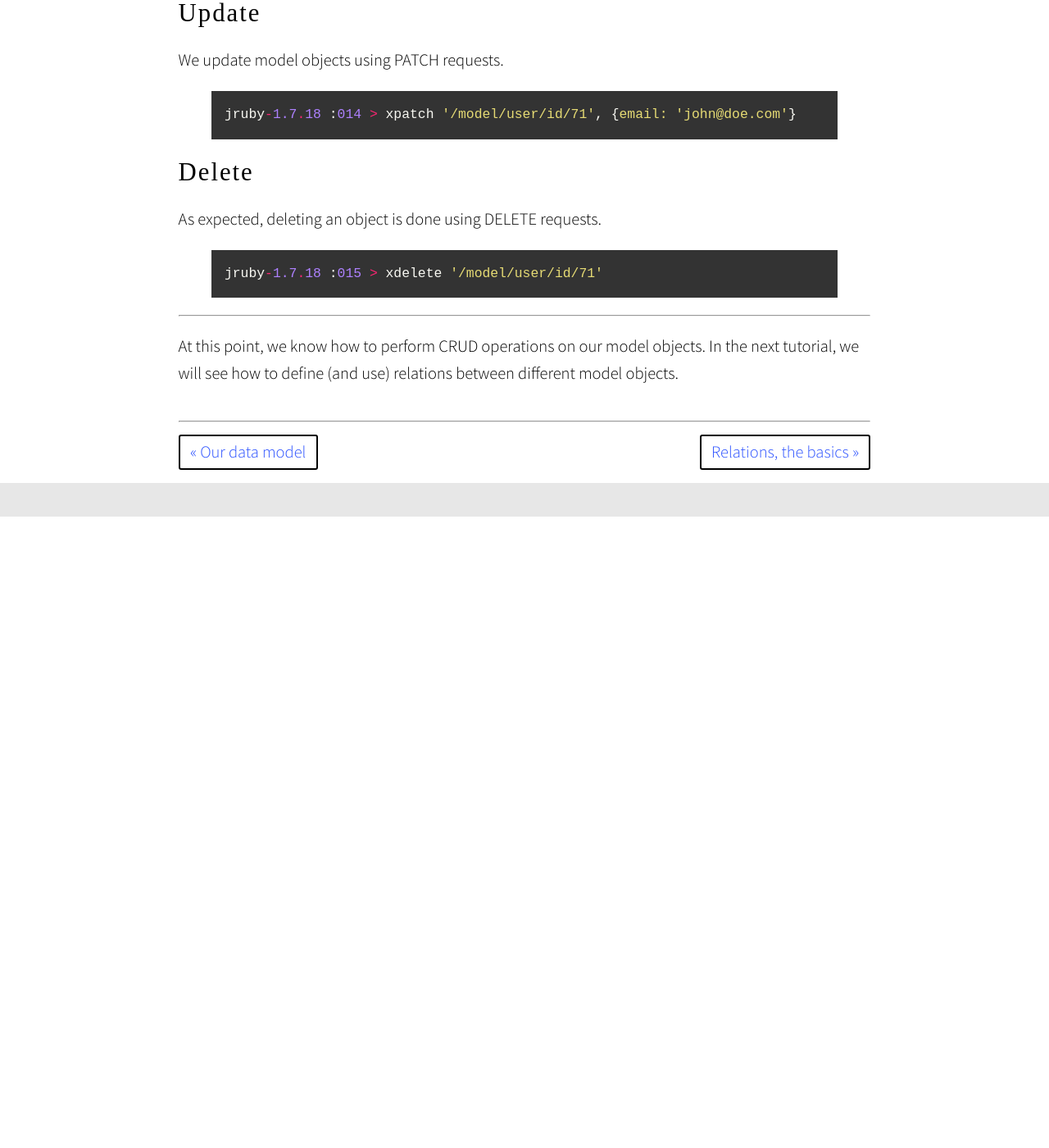
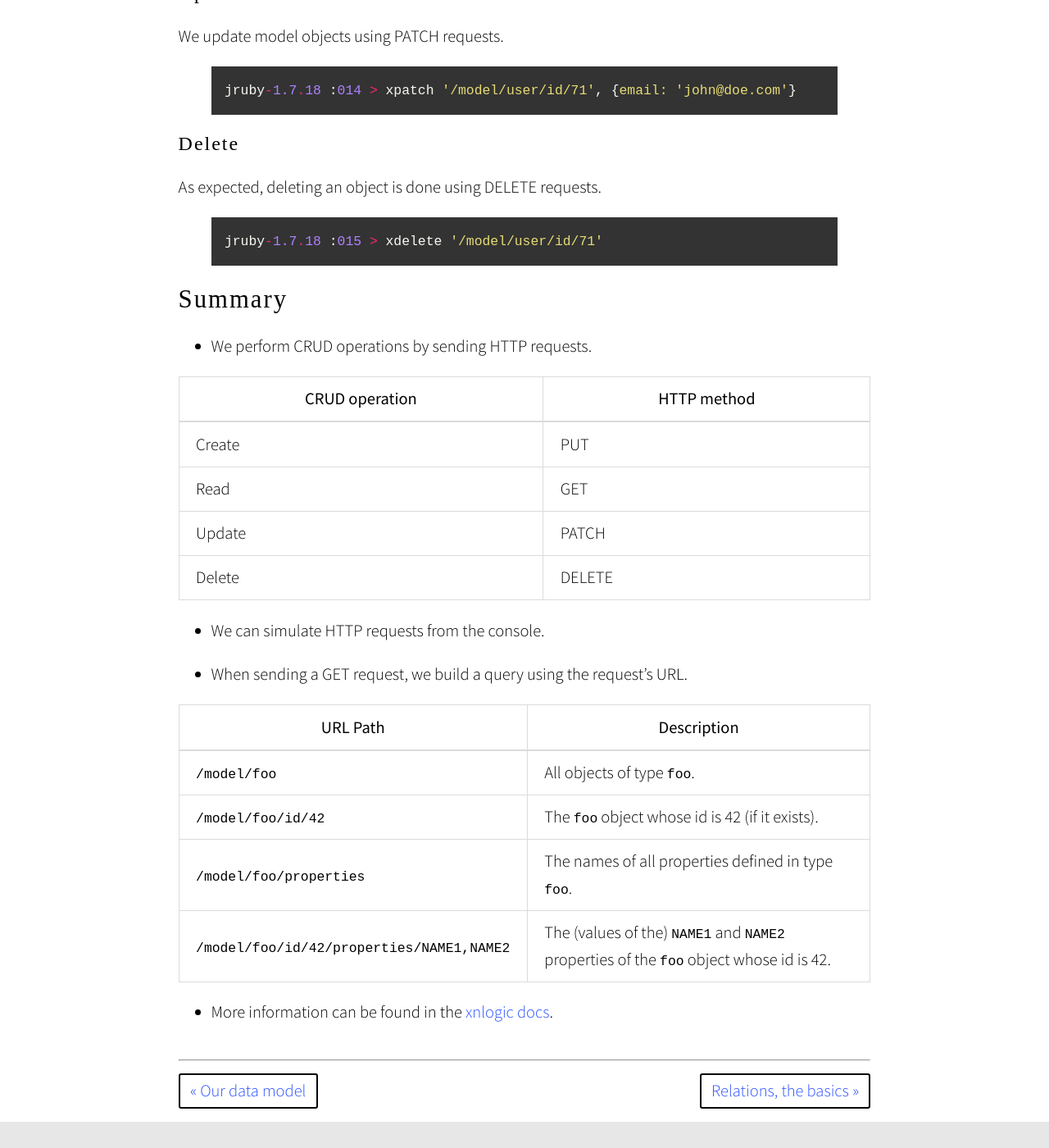
Before and after one commit to xnlogic/getting_started, a Jekyll site: the page built from _posts/2014-01-01-tutorial1-3.md, in a window 1280 px wide and 1400 px high, scrolled down 3105 px. Shown: the whole window at 82% size. Built offline with Jekyll 4.4.1, drawn with Linux system fonts in a browser that asks for light colours; nearby versions of some CDN libraries; some web fonts are replaced; before the commit the page ends 3735 px from its top, so only the background shows below that.

Commit message:
Minor updates to existing parts, and an section about named relations.

```diff
--- a/_posts/2014-01-01-tutorial1-3.md
+++ b/_posts/2014-01-01-tutorial1-3.md
@@ -53,7 +53,7 @@
 
 > Once we include `app.console`, we can use the `xput`, `xget`, `xpath`, `xdelete` and `xpost` to simulate the corresponding HTTP request.
 
-## Create
+### Create
 
 We create model objects using PUT requests.
 
@@ -64,7 +64,7 @@
 jruby-1.7.18 :006 > xput '/model/user', {username: 'cool.dude', email: 'billy@zane.com'}
 {% endhighlight %}
 
-## Read
+### Read
 
 We read model objects using GET requests.
 
@@ -106,7 +106,7 @@
 
 There are many [additional features for reading data](https://github.com/xnlogic/xn-gem-template/wiki/REST-API#getting-vertices), such as filter/search, limit, offset and more. These features will be covered in other tutorials.
 
-## Update
+### Update
 
 We update model objects using PATCH requests.
 
@@ -114,7 +114,7 @@
 jruby-1.7.18 :014 > xpatch '/model/user/id/71', {email: 'john@doe.com'}
 {% endhighlight %}
 
-## Delete
+### Delete
 
 As expected, deleting an object is done using DELETE requests.
 
@@ -123,6 +123,26 @@
 {% endhighlight %}
 
 
-----
+## Summary
 
-At this point, we know how to perform CRUD operations on our model objects. In the next tutorial, we will see how to define (and use) relations between different model objects.
+ * We perform CRUD operations by sending HTTP requests.
+
+| CRUD operation | HTTP method |
+| -------------- | ----------- |
+| Create | PUT    |
+| Read   | GET    |
+| Update | PATCH  |
+| Delete | DELETE |
+
+ * We can simulate HTTP requests from the console.
+
+ * When sending a GET request, we build a query using the request's URL.
+
+| URL Path | Description |
+| -------------- | ----------- |
+| `/model/foo` | All objects of type `foo`.  |
+| `/model/foo/id/42`   | The `foo` object whose id is 42 (if it exists). |
+| `/model/foo/properties` | The names of all properties defined in type `foo`. |
+| `/model/foo/id/42/properties/NAME1,NAME2` | The (values of the) `NAME1` and `NAME2` properties of the `foo` object whose id is 42. |
+
+ * More information can be found in the [xnlogic docs](https://github.com/xnlogic/xn-gem-template/wiki).
```
Also changed, not shown: _posts/2014-01-01-tutorial1-2.md (+1 -5 lines), _posts/2014-01-01-tutorial1-6.md (added, +98 -0 lines).
